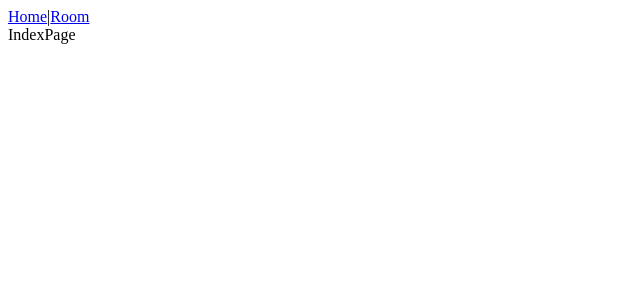
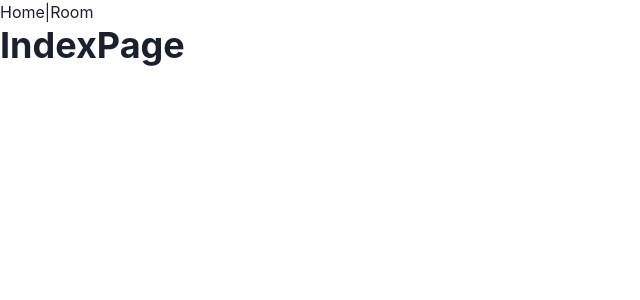
Before and after one commit to tmiyajima-sunarch/kokaon-web, a React (Vite) app: page / in a window 1280 px wide. Shown: the top 300 px of the page, without its empty margins (0-640 px from the left). Built offline with nearby package versions, Linux system fonts and the light colour scheme.

Commit message:
chore: Add chakra-ui

```diff
--- a/package.json
+++ b/package.json
@@ -10,6 +10,10 @@
     "test": "vitest"
   },
   "dependencies": {
+    "@chakra-ui/react": "^1.8.7",
+    "@emotion/react": "^11",
+    "@emotion/styled": "^11",
+    "framer-motion": "^6",
     "react": "^17.0.2",
     "react-dom": "^17.0.2",
     "react-error-boundary": "^3.1.4",
--- a/src/App.tsx
+++ b/src/App.tsx
@@ -1,6 +1,7 @@
 import { lazy, Suspense } from 'react';
 import { ErrorBoundary } from 'react-error-boundary';
-import { Link, Route, Routes } from 'react-router-dom';
+import { Link as RouterLink, Route, Routes } from 'react-router-dom';
+import { Link } from '@chakra-ui/react';
 
 const IndexPage = lazy(() => import('./pages/IndexPage'));
 const RoomPage = lazy(() => import('./pages/RoomPage'));
@@ -13,7 +14,13 @@ function App() {
       <Suspense fallback="Loading...">
         <div>
           <div>
-            <Link to="/">Home</Link>|<Link to="/room/abc">Room</Link>
+            <Link as={RouterLink} to="/">
+              Home
+            </Link>
+            |
+            <Link as={RouterLink} to="/room/abc">
+              Room
+            </Link>
           </div>
           <Routes>
             <Route path="/" element={<IndexPage />} />
--- a/src/main.tsx
+++ b/src/main.tsx
@@ -2,12 +2,15 @@ import React from 'react';
 import ReactDOM from 'react-dom';
 import App from './App';
 import { BrowserRouter } from 'react-router-dom';
+import { ChakraProvider } from '@chakra-ui/react';
 
 ReactDOM.render(
   <React.StrictMode>
-    <BrowserRouter>
-      <App />
-    </BrowserRouter>
+    <ChakraProvider>
+      <BrowserRouter>
+        <App />
+      </BrowserRouter>
+    </ChakraProvider>
   </React.StrictMode>,
   document.getElementById('root')
 );
--- a/src/pages/IndexPage.tsx
+++ b/src/pages/IndexPage.tsx
@@ -1,3 +1,5 @@
+import { Heading } from '@chakra-ui/react';
+
 export default function IndexPage() {
-  return <>IndexPage</>;
+  return <Heading>IndexPage</Heading>;
 }
--- a/src/pages/RoomPage.tsx
+++ b/src/pages/RoomPage.tsx
@@ -1,10 +1,11 @@
+import { Heading } from '@chakra-ui/react';
 import { useParams } from 'react-router-dom';
 
 export default function RoomPage() {
   const { roomId } = useParams<'roomId'>();
   assertDefined(roomId, 'roomId');
 
-  return <>RoomPage: {roomId}</>;
+  return <Heading>RoomPage: {roomId}</Heading>;
 }
 
 function assertDefined<T>(
```
Also changed, not shown: 1 other file (tests, documents, lock files or other folders).
